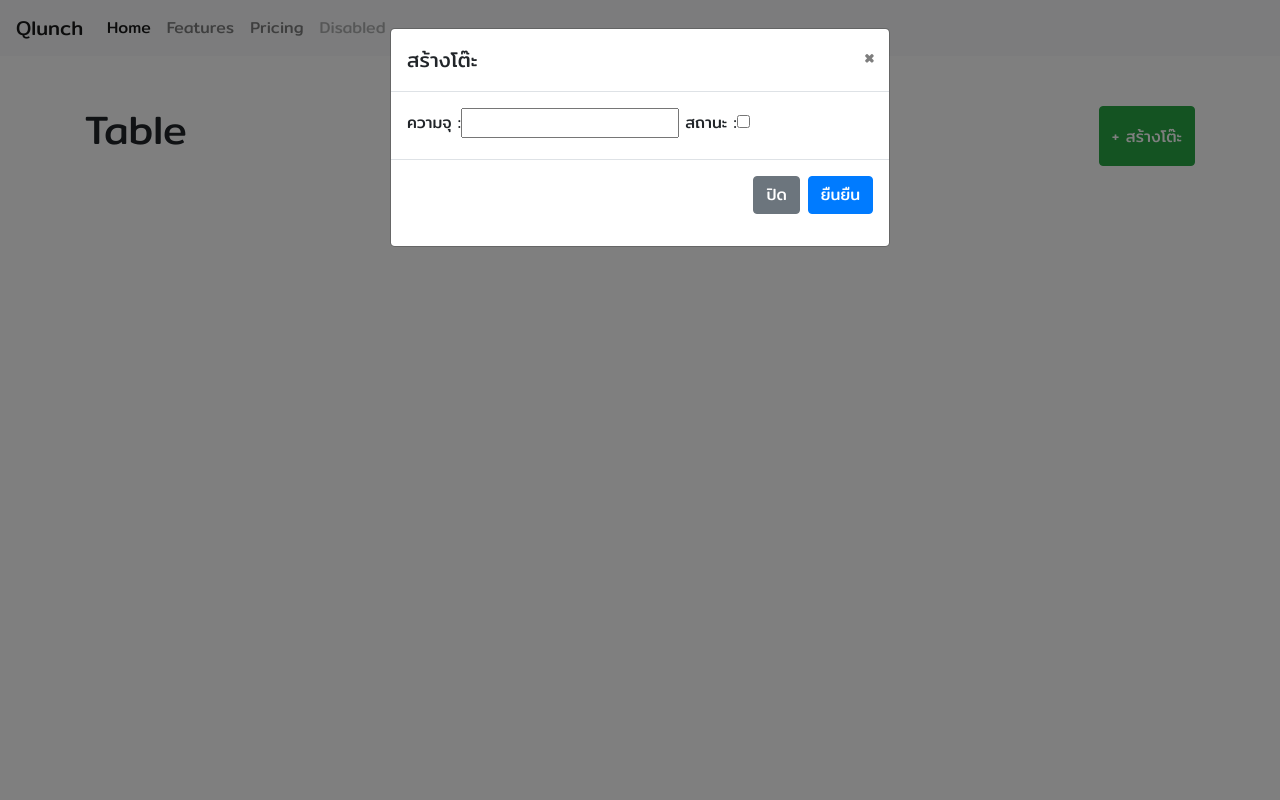
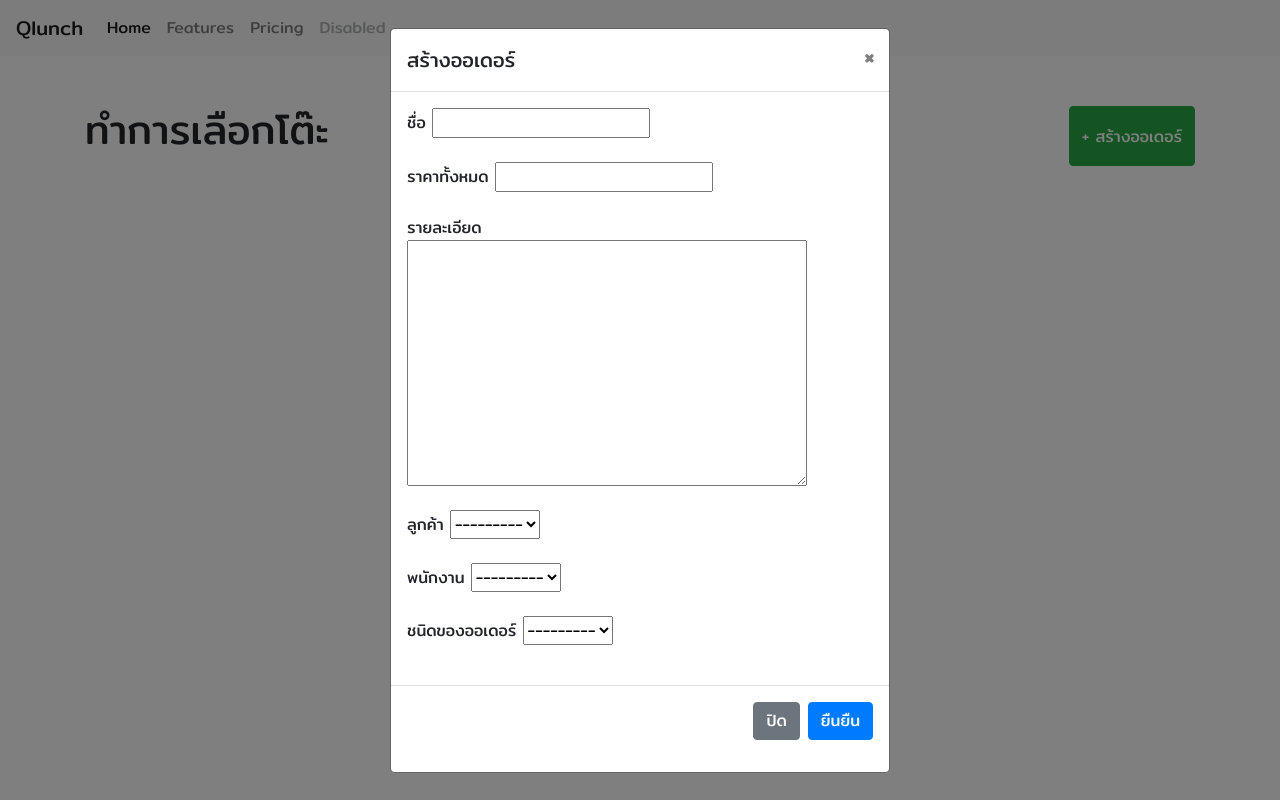
Before and after one commit to poohcid/Qlunch, a Django app: page /work_in/table/ in a window 1280 px wide, after a click on "+ สร้างออเดอร์". Run offline with Django 3.2, Linux system fonts and the light colour scheme; data that the repository does not hold is empty; some libraries are stand-ins or nearby versions.

Commit message:
เพิ่มหน้าเลือกชนิอของออเดอร์

```diff
--- a/work_in/forms.py
+++ b/work_in/forms.py
@@ -1,6 +1,6 @@
 from django.db import models
 from django.forms import ModelForm
-from appModel.models import Table
+from appModel.models import Table, Order
 
 class TableForm(ModelForm):
     class Meta:
@@ -10,3 +10,18 @@ class TableForm(ModelForm):
             'space': 'ความจุ ',
             'status': 'สถานะ '
         }
+
+class OrderForm(ModelForm):
+    class Meta:
+        model = Order
+        fields = "__all__"
+        exclude = ['date_book']
+        labels = {
+            'name': 'ชื่อ ',
+            'total_price': 'ราคาทั้งหมด',
+            'detail': 'รายละเอียด',
+            'customer': 'ลูกค้า',
+            'employee': 'พนักงาน',
+            'order_type': 'ชนิดของออเดอร์'
+
+        }
--- a/work_in/templates/work_in/create_table.html
+++ /dev/null
@@ -1,4 +0,0 @@
-{% extends 'base.html' %}
-{% block content %}
-<h1 style="margin-top:50px;">สร้างโต๊ะ</h1>
-{% endblock  %}
--- a/work_in/templates/work_in/table.html
+++ b/work_in/templates/work_in/table.html
@@ -47,11 +47,11 @@
 
 <div class="row" style="margin-top:50px;">
     <div class="col">
-        <h1>Table</h1>
+        <h1>ทำการเลือกโต๊ะ</h1>
     </div>
     <div class="col" align="right"><button href="{% url 'create_table' %}" type="button" class="btn btn-success"
             style="height: 60px;padding-top: 7.5px;" data-toggle="modal" data-target="#exampleModal">+
-            สร้างโต๊ะ</button></div>
+            สร้างออเดอร์</button></div>
 </div>
 
 <!-- Modal -->
@@ -60,7 +60,7 @@
     <div class="modal-dialog" role="document">
         <div class="modal-content">
             <div class="modal-header">
-                <h5 class="modal-title" id="exampleModalLabel">สร้างโต๊ะ</h5>
+                <h5 class="modal-title" id="exampleModalLabel">สร้างออเดอร์</h5>
                 <button type="button" class="close" data-dismiss="modal" aria-label="Close">
                     <span aria-hidden="true">&times;</span>
                 </button>
@@ -68,8 +68,11 @@
             <form action="{% url 'create_table' %}" method="POST">
                 <div class="modal-body">
                     {% csrf_token %}
-                    {{ form_table }}
-
+                    {% for order in form_order %}
+                        {{ order.label }}
+                        {{ order }}
+                        <br><br>
+                    {% endfor %}
                 </div>
                 <div class="modal-footer">
                     <button type="button" class="btn btn-secondary" data-dismiss="modal">ปิด</button>
--- a/work_in/urls.py
+++ b/work_in/urls.py
@@ -2,7 +2,9 @@ from django.urls import path
 from . import views
 
 urlpatterns = [
+    path('', views.here_or_home, name="here_or_home"),
     path('table/', views.table, name="table"),
     path('create_table/', views.create_table, name="create_table"),
 
+
 ]
--- a/work_in/views.py
+++ b/work_in/views.py
@@ -1,6 +1,6 @@
 from django.shortcuts import render, redirect
-from appModel.models import Table
-from work_in.forms import TableForm
+from appModel.models import Table, Order
+from work_in.forms import TableForm, OrderForm
 # Create your views here.
 def create_table(request):
     context = {}
@@ -10,13 +10,22 @@ def create_table(request):
             form.save()
             return redirect('table')
 
+def create_order(request):
+    context = {}
+    if request.method == "POST":
+        form = OrderForm(request.POST)
+        if form.is_valid():
+            form.save()
+            return redirect('table')
 
+def here_or_home(request):
+    return render(request, template_name='work_in/here_or_home.html')
 
 def table(request):
     context = {}
     table = Table.objects.all()
-    form_table = TableForm()
+    form_order = OrderForm()
     context['table'] = table
-    context['form_table'] = form_table
+    context['form_order'] = form_order
 
     return render(request, template_name='work_in/table.html', context=context)
```
Also changed, not shown: work_in/templates/work_in/here_or_home.html (added, +31 -0 lines).
